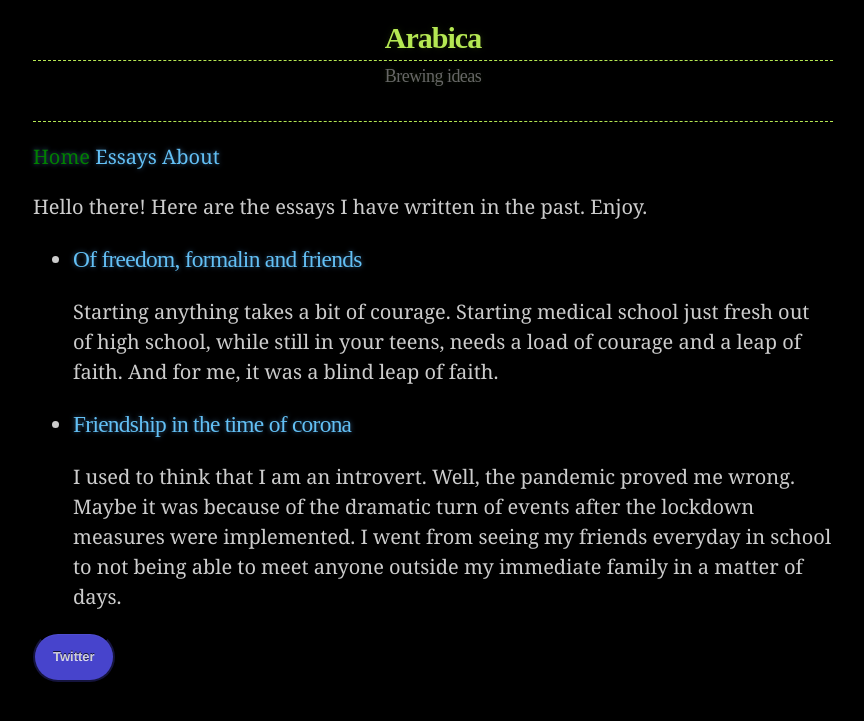
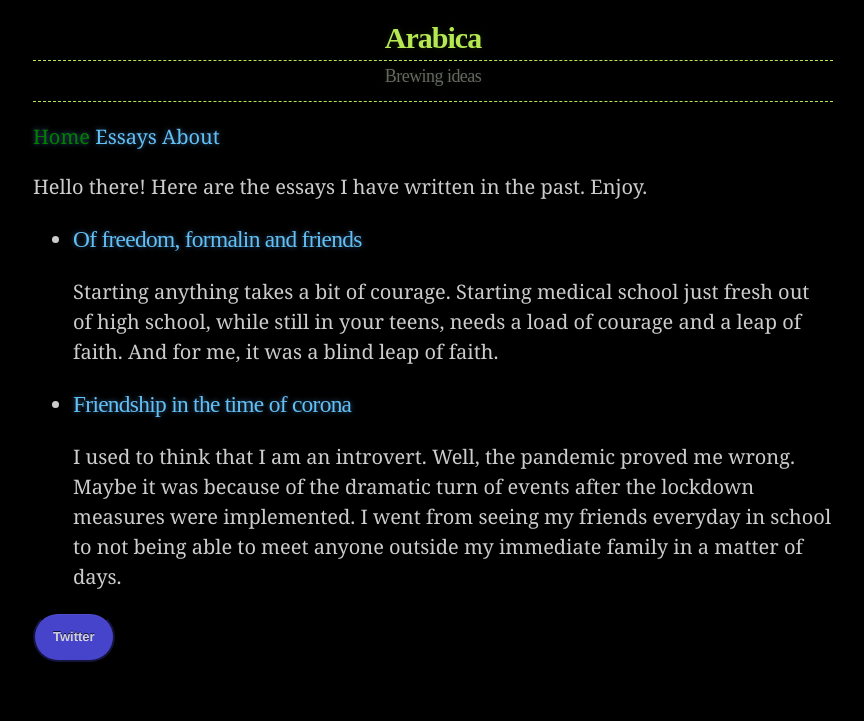
Before and after one commit to habasweiny/habasweiny.github.io, a Jekyll site: the page built from index.html, in a window 1280 px wide. Shown: the top 721 px of the page, without its empty margins (207-1071 px from the left). Built offline with Jekyll 4.4.1, drawn with Linux system fonts in a browser that asks for light colours.

Commit message:
Update main.scss

```diff
--- a/_sass/main.scss
+++ b/_sass/main.scss
@@ -24,7 +24,7 @@ header {
 header h1 {
   font-size: 30px;
   line-height: 1.5;
-  margin: 0 auto;;
+  margin: 0 auto;
   font-weight: bold;
   font-family: "Cooper Black", Georgia (serif), Verdana (sans-serif);
   color: #b5e853;
@@ -43,6 +43,7 @@ header h2 {
   font-size: 18px;
   font-weight: 300;
   color: #666;
+  margin: 0 auto;
 }
 
 
```
